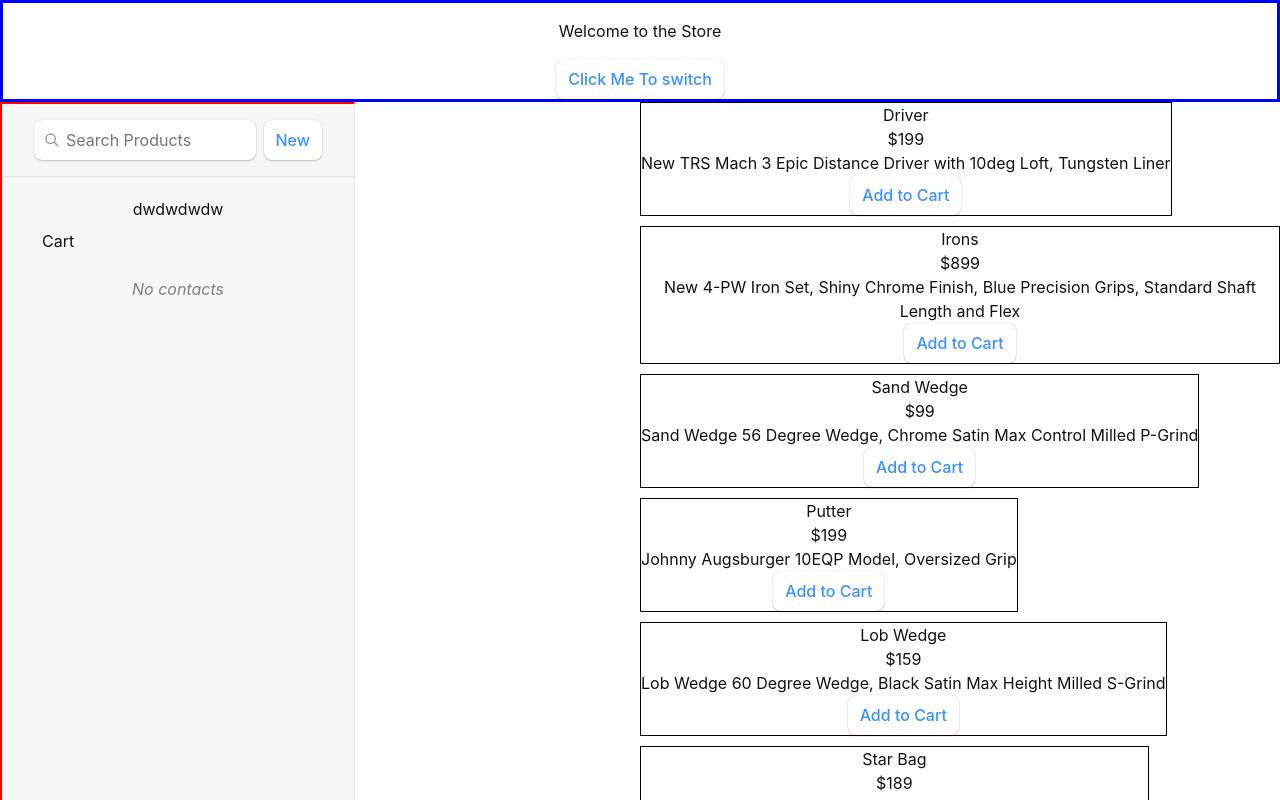
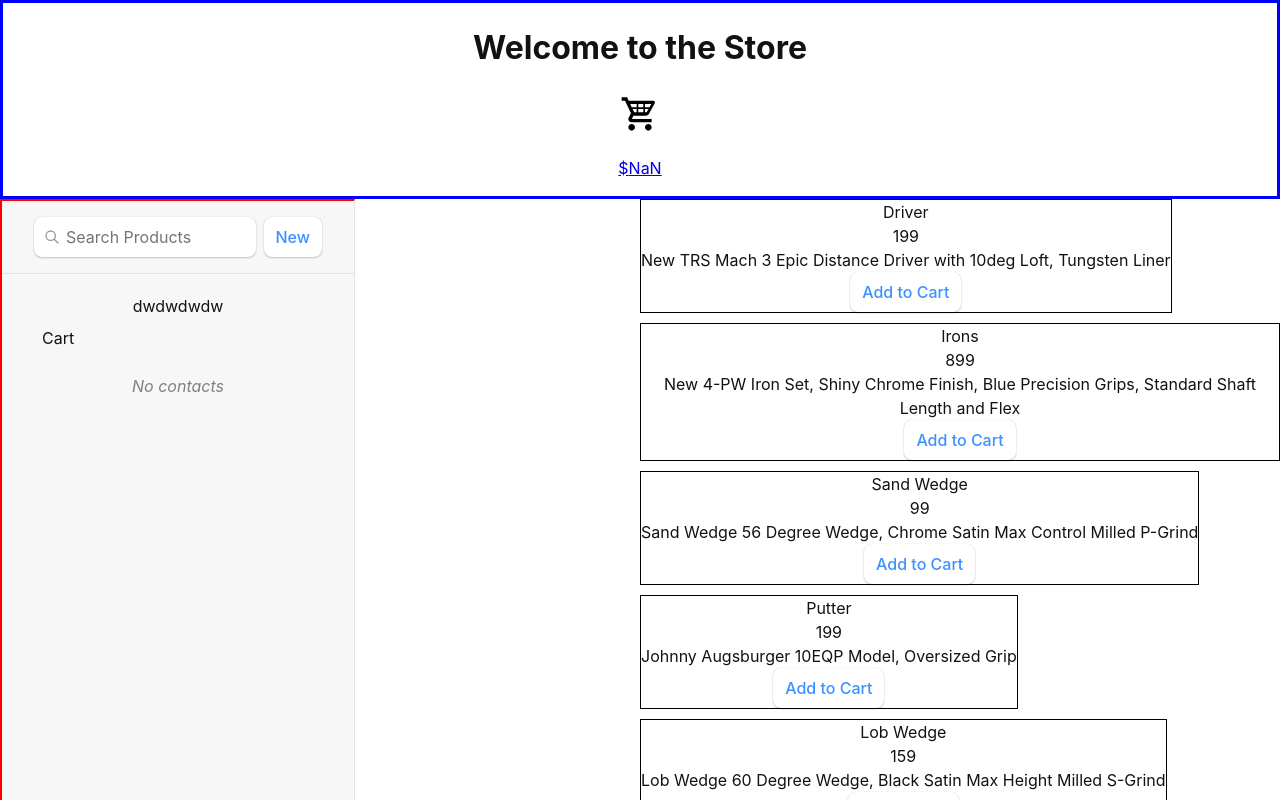
Before and after one commit to jaugs/shopping_cart, a React (Create React App) app: page / in a window 1280 px wide. Shown: the top 800 px of the page. Built offline with nearby package versions, Linux system fonts and the light colour scheme.

Commit message:
showing cart totals on homepage

```diff
--- a/src/App.js
+++ b/src/App.js
@@ -1,10 +1,11 @@
 import './App.css';
 import { useState } from 'react';
-import { Outlet, Link, Form } from "react-router-dom";
+import { Outlet, Link, Form, useNavigate } from "react-router-dom";
 //import Cart from './components/cart';
 //import { getContacts, createContact } from "./contacts";
 import products from './products'
 import Home from './components/home';
+import shoppingCart from './images/cart.svg';
 // export async function loader() {
 //   const contacts = await getContacts();
 //   return { contacts };
@@ -25,17 +26,34 @@ function App() {
     image: ''
   }])
 
+  const navigate = useNavigate()
 
-  function changeTab() {
-    console.log('hellow')
-  }
+ function findProps() {
+  console.log(cartItems)
+  console.log(typeof(cartItems))
+ }
 
   return (
     <div className="App">
       <header className="header">
-        {/* <img src={logo} className="App-logo" alt="logo" /> */}
-        <p>Welcome to the Store</p>
-        <button onClick={changeTab}>Click Me To switch</button>
+        <h1>Welcome to the Store</h1>
+
+
+      <Link
+        to='/cart'
+        state={{cartInfo: cartItems}}
+        className='cartButton'>
+        <img src={shoppingCart} className="cartIcon" alt="shopping cart" />
+        <p>${cartItems.reduce((total, cartItem) => total += parseInt(cartItem.price), 0)}</p>
+      </Link>
+
+{/*
+      <button onClick={() => navigate(`/cart?cartItems=${cartItems}`)} className='cartButton' >
+        <img src={shoppingCart} className="cartIcon" alt="shopping cart" />
+        <p>${cartItems.reduce((total, cartItem) => total += parseInt(cartItem.price), 0)}</p>
+      </button> */}
+
+
       </header>
 
       <div id="sidebar">
--- a/src/components/cart.js
+++ b/src/components/cart.js
@@ -1,5 +1,5 @@
-import { Form } from "react-router-dom";
-
+import { Link, useLocation } from "react-router-dom";
+import home from '../images/home.svg'
 export default function Cart(props) {
 
 
@@ -13,19 +13,19 @@ export default function Cart(props) {
   //   image: ''
   // }])
 
-
+  // const [cartItems: cartInfo] = useLocation()
+  const { state: { cartInfo } = {} } = useLocation();
 
 function displayProducts() {
-  console.log(props.products[0].name)
+ // console.log(props.location.state.cartInfo)
+  console.log(cartInfo)
 }
 
-
-  return (
-    <div id="cart">
-
-   <button onClick={displayProducts}>eweggw
-   </button>
-        <div>
+return (
+  <div id="cart">
+    <h2>Your Shopping Cart:</h2>
+    <button onClick={displayProducts}>eweggw</button>
+        {/* <div>
           <Form action="edit">
             <button type="submit">Edssit</button>
           </Form>
@@ -38,7 +38,30 @@ function displayProducts() {
           >
             <button type="submit">Delete</button>
           </Form>
-        </div> </div>
+        </div>  */}
+
+        <Link
+        to='/'
+        // state={{cartInfo: cartItems}}
+        className='cartButton'>
+        <img src={home} className="homeIcon" alt="homepage" />
+
+      </Link>
+    <div className="itemContainer">
+      {/* {props.cartItems.map(item => (
+              <div className="cartCard" key ={item.name}>
+                <span className="name"> {item.name}</span>
+                <div className="price">{item.price}</div>
+                <div className="description">{item.description}</div>
+
+              </div>
+              ))} */}
+
+
+    </div>
+
+
+  </div>
   )
           }
 
--- a/src/index.css
+++ b/src/index.css
@@ -88,6 +88,9 @@ button:active {
   flex-wrap: wrap;
 }
 
+.cartIcon, .homeIcon {
+  width: 2.5rem;
+}
 
 
 
--- a/src/index.js
+++ b/src/index.js
@@ -20,16 +20,16 @@ const router = createBrowserRouter([
    // action: rootAction,
     children: [
       {
-        path: "cart",
-        element: <Cart products = {products} />,
+        path: "cartmini",
+        element: <miniCart products = {products} />,
       },
     ],
   },
-  // {
-  //   path: "home",
-  //   element: <Home />,
-  //   errorElement: <ErrorPage />,
-  // },
+  {
+    path: "cart",
+    element: <Cart  />,
+    errorElement: <ErrorPage />,
+  },
 ]);
 
 ReactDOM.createRoot(document.getElementById("root")).render(
--- a/src/products.js
+++ b/src/products.js
@@ -4,63 +4,63 @@
 const products = [
     {name: 'Driver',
      category: 'club',
-     price: '$199',
+     price: '199',
      description: 'New TRS Mach 3 Epic Distance Driver with 10deg Loft, Tungsten Liner',
      id: 100,
      quantity: 0,
     },
     {name: 'Irons',
      category: 'club',
-     price: '$899',
+     price: '899',
      description: 'New 4-PW Iron Set, Shiny Chrome Finish, Blue Precision Grips, Standard Shaft Length and Flex',
      id: 101,
      quantity: 0,
     },
     {name: 'Sand Wedge',
      category: 'club',
-     price: '$99',
+     price: '99',
      description: 'Sand Wedge 56 Degree Wedge, Chrome Satin Max Control Milled P-Grind',
      id: 102,
      quantity: 0,
     },
     {name: 'Putter',
      category: 'club',
-     price: '$199',
+     price: '199',
      description: 'Johnny Augsburger 10EQP Model, Oversized Grip',
      id: 103,
      quantity: 0,
     },
     {name: 'Lob Wedge',
      category: 'club',
-     price: '$159',
+     price: '159',
      description: 'Lob Wedge 60 Degree Wedge, Black Satin Max Height Milled S-Grind',
      id: 104,
      quantity: 0,
     },
     {name: 'Star Bag',
      category: 'bag',
-     price: '$189',
+     price: '189',
      description: 'Leather Like Finish, 14-Way Divider, Velvet-Lined Valuables Pocket.',
      id: 105,
      quantity: 0,
     },
     {name: 'Galaxy Bag',
      category: 'bag',
-     price: '$139',
+     price: '139',
      description: 'Extra-Light Stand Bag, 7-Way Divider with Tru-Feel Suspension Harness',
      id: 106,
      quantity: 0,
     },
     {name: 'Pro Z1 Balls',
      category: 'ball',
-     price: '$30',
+     price: '30',
      description: '36 pack, Max Distance',
      id: 107,
      quantity: 0,
     },
     {name: 'Z3 Soft Balls',
     category: 'ball',
-    price: '$20',
+    price: '20',
     description: '36 pack, Max Control',
     id: 108,
      quantity: 0,
```
Also changed, not shown: src/components/home.js (line endings or trailing spaces), src/components/miniCart.js (added), src/images/cart.svg (added), src/images/home.svg (added).
